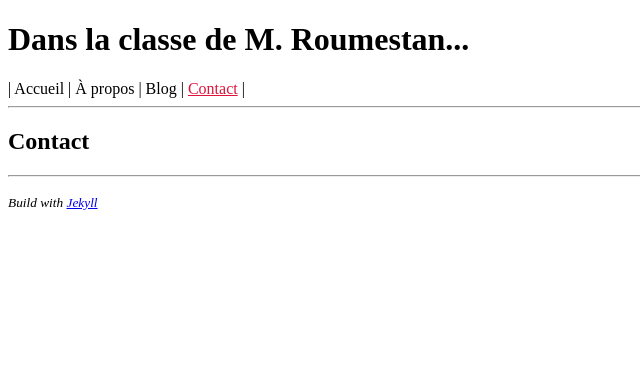
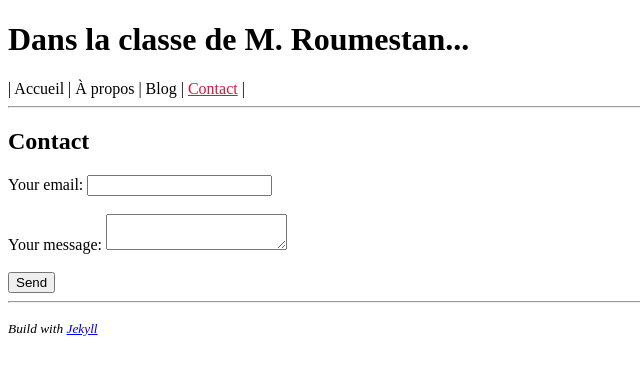
Before and after one commit to roumesta/roumestan.github.io, a Jekyll site: the page built from contact.html, in a window 1280 px wide. Shown: the top 375 px of the page, without its empty margins (0-640 px from the left). Built offline with Jekyll 4.4.1, drawn with Linux system fonts in a browser that asks for light colours.

Commit message:
Modify contact.html

```diff
--- a/contact.html
+++ b/contact.html
@@ -2,3 +2,19 @@
 layout: default
 title: Contact
 ---
+
+<form
+  action="https://formspree.io/f/mqkobvjd"
+  method="POST"
+>
+  <label>
+    Your email:
+    <input type="email" name="email">
+  </label><br><br>
+  <label>
+    Your message:
+    <textarea name="message"></textarea>
+  </label><br><br>
+  <!-- your other form fields go here -->
+  <button type="submit">Send</button>
+</form>
```
Also changed, not shown: 2 other files.
